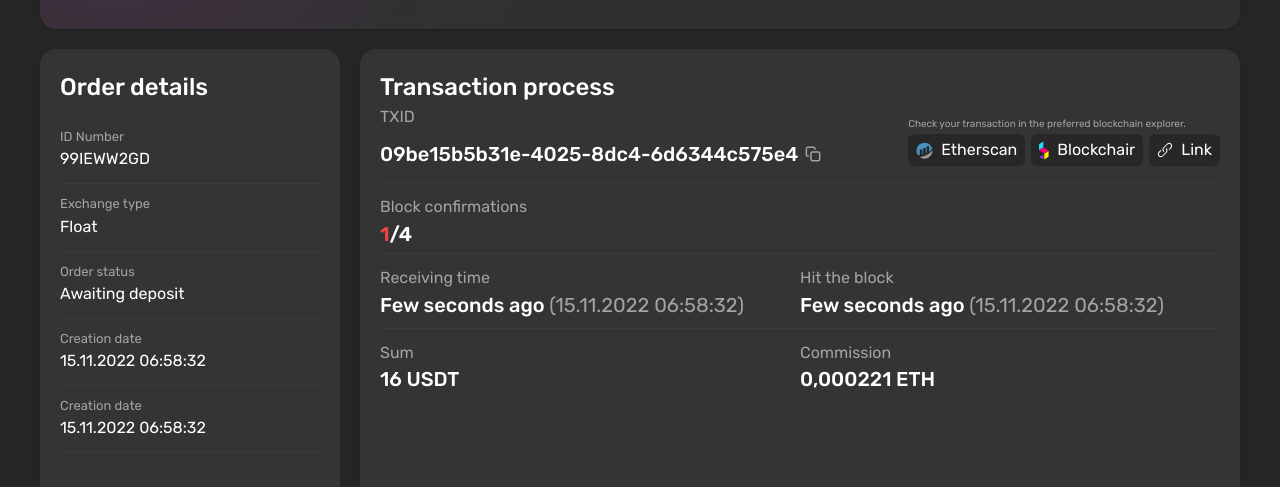
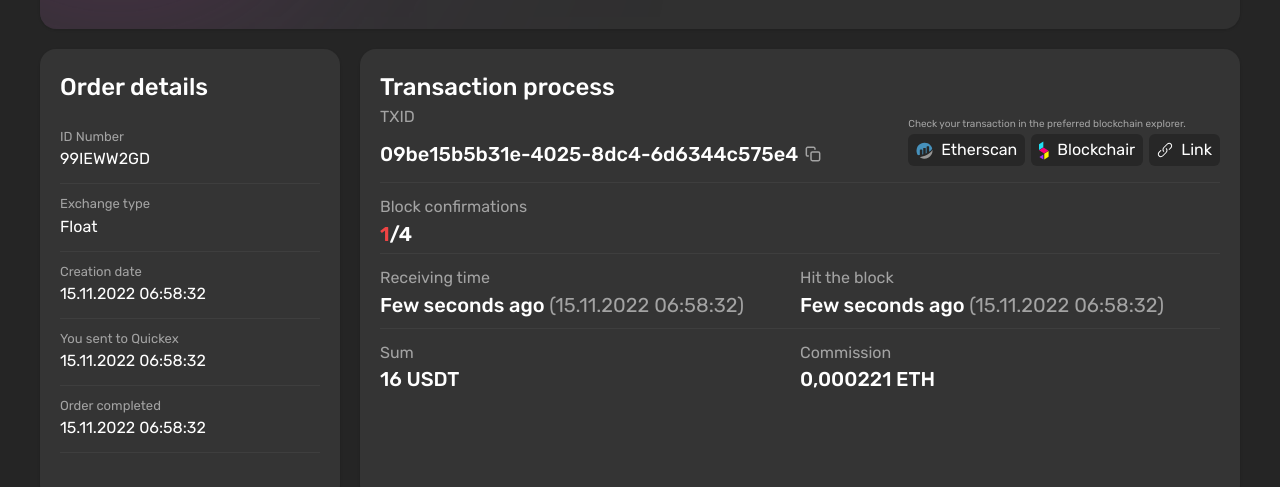
Before and after one commit to cstudio91/final, a Next.js app: page /step3 in a window 1280 px wide. Shown: the part 238-725 px from the top of the page. Built offline with nearby package versions, Linux system fonts and the light colour scheme.

Commit message:
page.tsx

```diff
--- a/src/app/step3/page.tsx
+++ b/src/app/step3/page.tsx
@@ -73,13 +73,13 @@ export default function Step3() {
                                     title: `Exchange type`,
                                     text: `Float`
                                 }, {
-                                    title: `Order status`,
-                                    text: `Awaiting deposit`
-                                }, {
                                     title: `Creation date`,
                                     text: `15.11.2022 06:58:32`
                                }, {
-                                    title: `Creation date`,
+                                    title: `You sent to Quickex`,
+                                    text: `15.11.2022 06:58:32`
+                                }, {
+                                    title: `Order completed`,
                                     text: `15.11.2022 06:58:32`
                                 }].map((item, index) => <div key={index} className="xl:border-b xl:border-white xl:border-opacity-5 py-1 xl:py-3">
                                     <div className="text-neutral-400 text-[13px] leading-tight mb-0.5">{item.title}</div>
```
